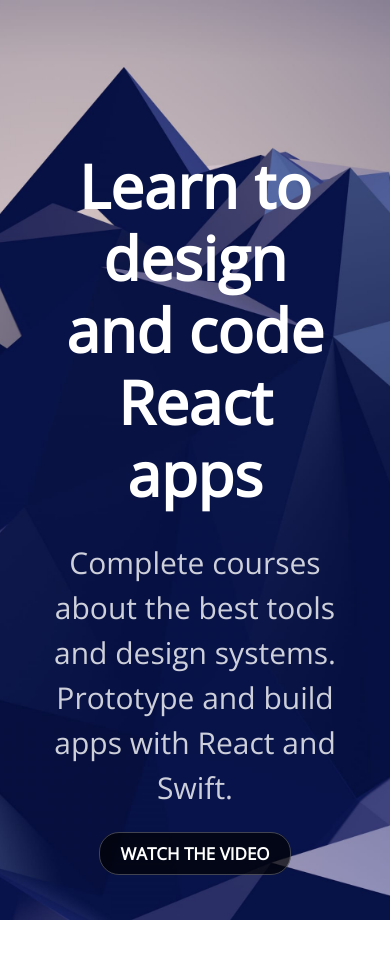
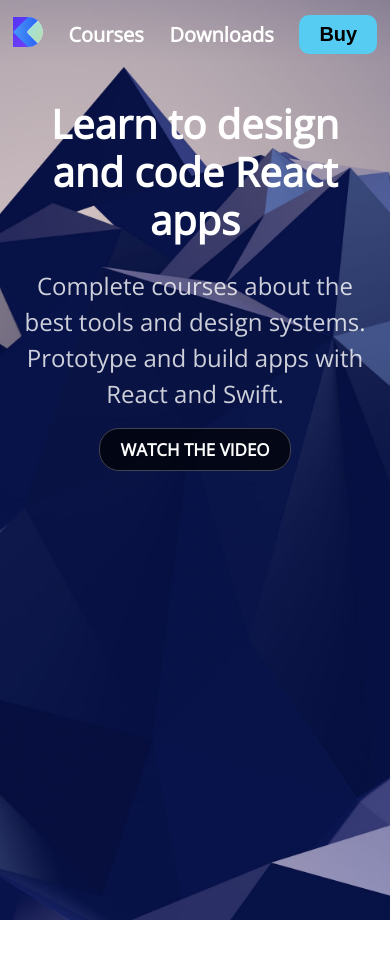
Before and after one commit to fpigeonjr/ReactForDesigners, a Gatsby site: page / in a window 390 px wide. After the commit the page ends 920 px from the top, so only its background shows below. Built offline with nearby package versions, Linux system fonts and the light colour scheme; Gatsby itself is replaced by a stand-in of ours.

Commit message:
adds css grid and mobile styling

```diff
--- /dev/null
+++ b/src/components/header.css
@@ -0,0 +1,43 @@
+.Header {
+  position: fixed;
+  width: 100%;
+  padding: 50px 0;
+  z-index: 100;
+}
+
+.HeaderGroup {
+  max-width: 800px;
+  margin: 0 auto;
+  display: grid;
+  grid-template-columns: repeat(5, auto);
+  align-items: center;
+  justify-items: center;
+}
+
+.Header a {
+  color: white;
+  font-weight: 700;
+}
+
+.Header button {
+  background: #56ccf2;
+  padding: 8px 20px;
+  font-size: 20px;
+  border: none;
+  font-weight: 700;
+  border-radius: 10px;
+  outline: none;
+  cursor: pointer;
+}
+
+@media (max-width: 640px) {
+  .Header {
+    padding: 15px 0;
+  }
+  .HeaderGroup {
+    grid-template-columns: repeat(4, auto);
+  }
+  .Header a:nth-child(4) {
+    display: none;
+  }
+}
--- a/src/components/header.js
+++ b/src/components/header.js
@@ -1,31 +1,20 @@
 import React from 'react'
 import { Link } from 'gatsby'
+import logo from '../images/logo-designcode.svg'
+import './header.css'
 
 const Header = ({ siteTitle }) => (
-  <div
-    style={{
-      background: 'rebeccapurple',
-      marginBottom: '1.45rem',
-    }}
-  >
-    <div
-      style={{
-        margin: '0 auto',
-        maxWidth: 960,
-        padding: '1.45rem 1.0875rem',
-      }}
-    >
-      <h1 style={{ margin: 0 }}>
-        <Link
-          to="/"
-          style={{
-            color: 'white',
-            textDecoration: 'none',
-          }}
-        >
-          {siteTitle}
-        </Link>
-      </h1>
+  <div className="Header">
+    <div className="HeaderGroup">
+      <Link to="/">
+        <img src={logo} alt="logo" width="30" />
+      </Link>
+      <Link to="/courses">Courses</Link>
+      <Link to="/downloads">Downloads</Link>
+      <Link to="/workshops">Workshops</Link>
+      <Link to="/buy">
+        <button>Buy</button>
+      </Link>
     </div>
   </div>
 )
--- a/src/components/layout.css
+++ b/src/components/layout.css
@@ -50,3 +50,15 @@
   border: 1px solid rgba(255, 255, 255, 0.25);
   border-radius: 20px;
 }
+
+@media (max-width: 640px) {
+  .HeroGroup {
+    padding: 100px 20px;
+  }
+  .Hero h1 {
+    font-size: 40px;
+  }
+  .Hero p {
+    font-size: 24px;
+  }
+}
--- a/src/components/layout.js
+++ b/src/components/layout.js
@@ -2,7 +2,7 @@
 import PropTypes from 'prop-types'
 import Helmet from 'react-helmet'
 import { StaticQuery, graphql } from 'gatsby'
-
+import Header from '../components/header'
 import './layout.css'
 
 const Layout = ({ children }) => (
@@ -27,7 +27,7 @@
         >
           <html lang="en" />
         </Helmet>
-
+        <Header />
         {children}
       </>
     )}
```
